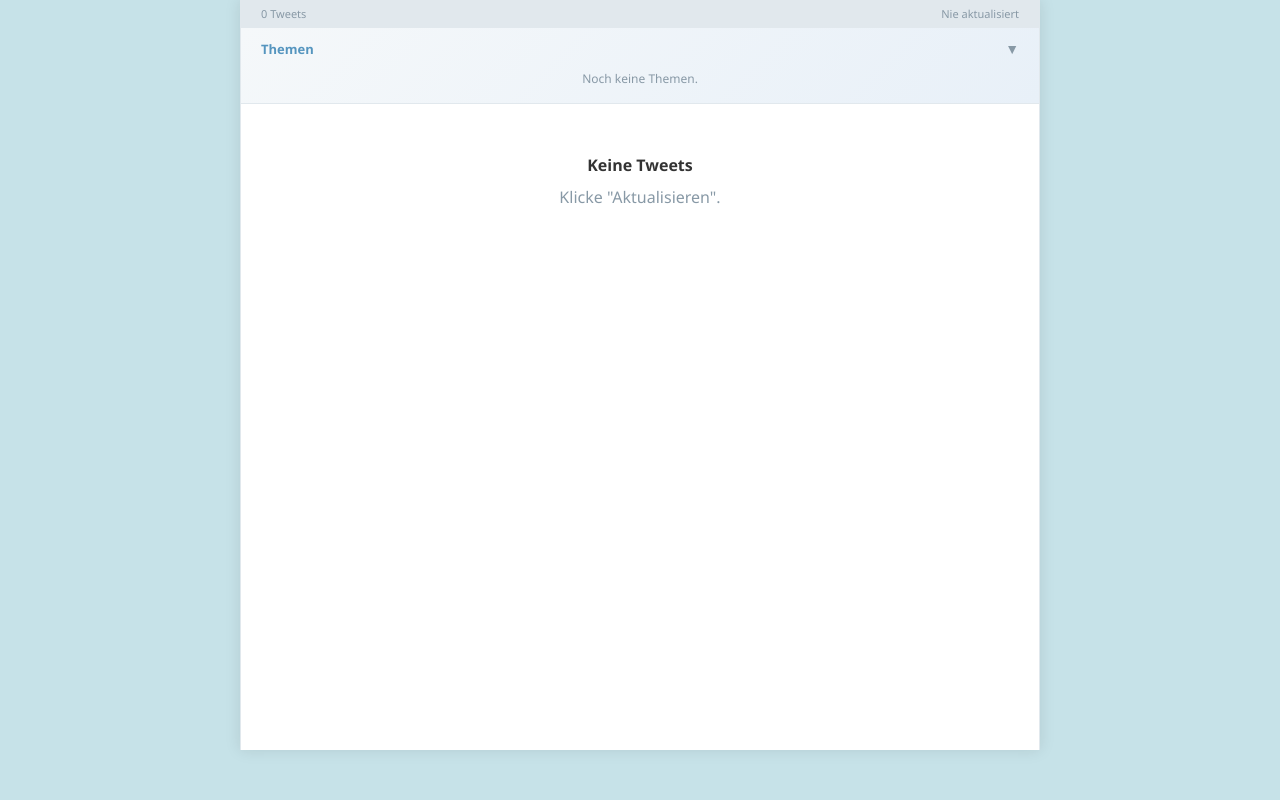
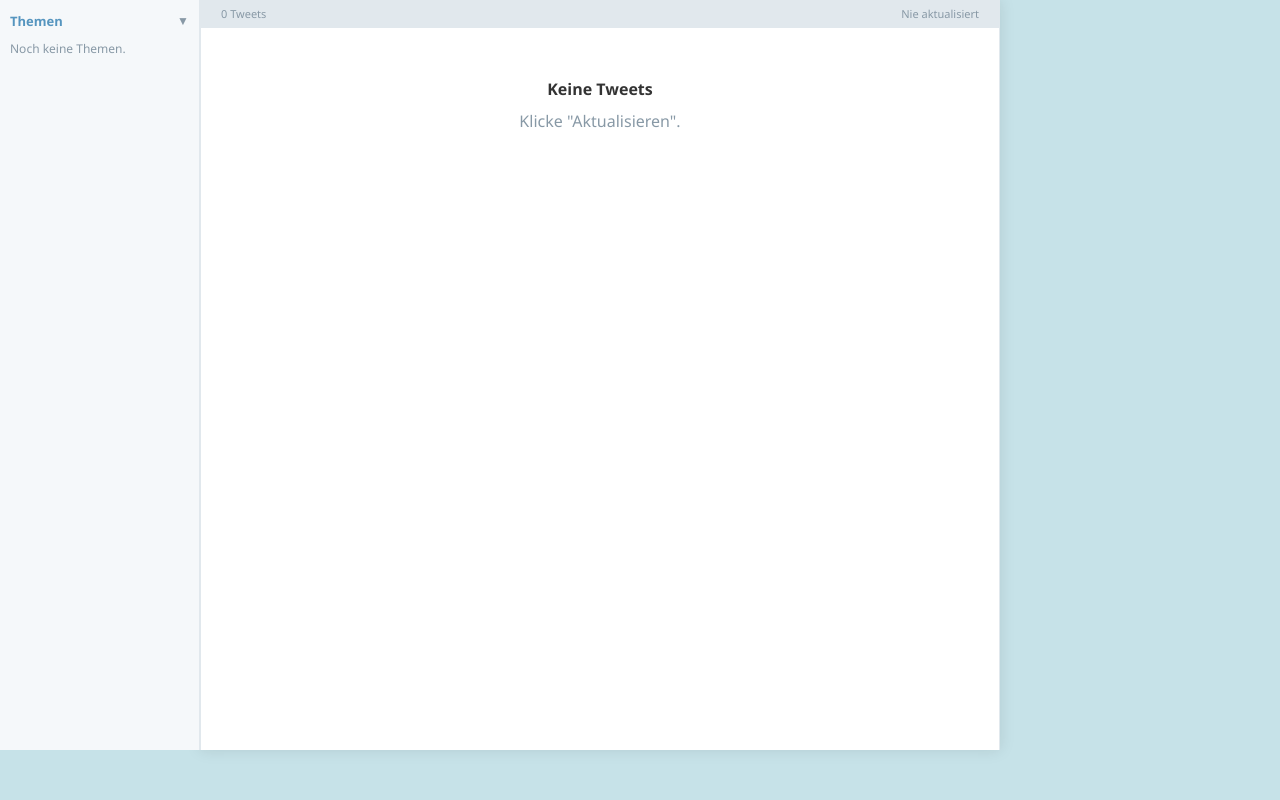
Before and after one commit to EarlofBurl/oldschool-twitter, a Flask app: page / in a window 1280 px wide. Shown: the part 50-850 px from the top of the page. Run offline with Flask 3, Linux system fonts and the light colour scheme; data that the repository does not hold is empty; parts of the project's set-up code (start-up, migrations or seed data) failed here and were passed over.

Commit message:
Fix double-# hashtag bug, move cloud to left sidebar, add 15min auto-refresh

```diff
--- a/app.py
+++ b/app.py
@@ -582,7 +582,7 @@ def get_hashtags():
         for tag in extract_hashtags(tweet.get('description', '') + ' ' + tweet.get('title', '')):
             tag_counts[tag] = tag_counts.get(tag, 0) + 1
     sorted_tags = sorted(tag_counts.items(), key=lambda x: x[1], reverse=True)[:50]
-    return jsonify({'hashtags': [{'tag': '#' + t, 'count': c} for t, c in sorted_tags]})
+    return jsonify({'hashtags': [{'tag': t, 'count': c} for t, c in sorted_tags]})
 
 
 @app.route('/')
--- a/templates/index.html
+++ b/templates/index.html
@@ -63,21 +63,21 @@
         .sidebar-overlay { position: fixed; top: 50px; left: 0; right: 0; bottom: 0; background: rgba(0,0,0,0.3); z-index: 85; display: none; }
         .sidebar-overlay.open { display: block; }
 
-        /* --- Hashtag Cloud --- */
-        #tagcloud { padding: 12px 20px; border-bottom: 1px solid #E1E8ED; background: linear-gradient(135deg, #F5F8FA 0%, #E8F0F8 100%); }
-        .tc-header { font-weight: bold; font-size: 13px; color: #5595BF; margin-bottom: 8px; display: flex; justify-content: space-between; align-items: center; }
-        .tc-toggle { background: none; border: none; font-size: 14px; cursor: pointer; color: #8899A6; }
+        /* --- Hashtag Cloud (left side) --- */
+        #tagcloud { position: fixed; top: 50px; left: 0; bottom: 0; width: 200px; background: #F5F8FA; border-right: 1px solid #E1E8ED; overflow-y: auto; padding: 12px 10px; z-index: 80; }
+        .tc-header { font-weight: bold; font-size: 13px; color: #5595BF; margin-bottom: 10px; display: flex; justify-content: space-between; align-items: center; }
+        .tc-toggle { background: none; border: none; font-size: 12px; cursor: pointer; color: #8899A6; }
         .tc-toggle:hover { color: #5595BF; }
-        .tc-tags { display: flex; flex-wrap: wrap; gap: 5px; align-items: center; justify-content: center; padding: 4px 0; }
-        .tc-tag { background: white; color: #5595BF; padding: 3px 10px; border-radius: 14px; font-size: 12px; cursor: pointer; white-space: nowrap; border: 1px solid #D6E4EF; transition: all 0.15s; }
-        .tc-tag:hover { background: #5595BF; color: white; border-color: #5595BF; transform: scale(1.05); }
+        .tc-tags { display: flex; flex-wrap: wrap; gap: 5px; align-items: flex-start; }
+        .tc-tag { background: white; color: #5595BF; padding: 3px 9px; border-radius: 12px; font-size: 11px; cursor: pointer; white-space: nowrap; border: 1px solid #D6E4EF; transition: all 0.15s; display: inline-block; }
+        .tc-tag:hover { background: #5595BF; color: white; border-color: #5595BF; }
         .tc-tag.active { background: #5595BF; color: white; border-color: #3B7BA8; }
-        .tc-filter-info { margin-top: 8px; padding: 6px 10px; background: #FFF3E0; color: #E65100; border-radius: 14px; font-size: 12px; display: none; align-items: center; justify-content: space-between; border: 1px solid #FFE0B2; }
+        .tc-filter-info { margin-top: 8px; padding: 5px 8px; background: #FFF3E0; color: #E65100; border-radius: 10px; font-size: 11px; display: none; align-items: center; justify-content: space-between; border: 1px solid #FFE0B2; }
         .tc-filter-info.show { display: flex; }
-        .tc-filter-info button { background: none; border: none; color: #E65100; cursor: pointer; font-weight: bold; font-size: 12px; }
+        .tc-filter-info button { background: none; border: none; color: #E65100; cursor: pointer; font-weight: bold; font-size: 11px; }
 
         /* --- Main --- */
-        #main { margin-top: 50px; max-width: 800px; margin-left: auto; margin-right: auto; background-color: white; min-height: calc(100vh - 50px); border-left: 1px solid #E1E8ED; border-right: 1px solid #E1E8ED; box-shadow: 0 0 15px rgba(0,0,0,0.1); }
+        #main { margin-top: 50px; margin-left: 200px; max-width: 800px; margin-right: auto; background-color: white; min-height: calc(100vh - 50px); border-left: 1px solid #E1E8ED; border-right: 1px solid #E1E8ED; box-shadow: 0 0 15px rgba(0,0,0,0.1); }
         #main.search-open { margin-top: 95px; }
         #status-bar { background: #E1E8ED; padding: 6px 20px; font-size: 11px; color: #8899A6; border-bottom: 1px solid #E1E8ED; display: flex; justify-content: space-between; }
 
@@ -181,15 +181,16 @@
         <div class="feed-list" id="feed-list"></div>
     </div>
 
+    <div id="tagcloud">
+        <div class="tc-header">Themen <button class="tc-toggle" id="tc-toggle" onclick="toggleCloudCollapse()">&#9660;</button></div>
+        <div class="tc-tags" id="tc-tags"></div>
+        <div class="tc-filter-info" id="tc-filter-info"><span id="tc-filter-label"></span><button onclick="clearTagFilter()">x</button></div>
+    </div>
+
     <div id="main">
         <div id="status-bar">
             <span id="tweet-count">0 Tweets</span>
             <span id="last-refresh">Nie aktualisiert</span>
-        </div>
-        <div id="tagcloud">
-            <div class="tc-header">Themen <button class="tc-toggle" id="tc-toggle" onclick="toggleCloudCollapse()">&#9660;</button></div>
-            <div class="tc-tags" id="tc-tags"></div>
-            <div class="tc-filter-info" id="tc-filter-info"><span id="tc-filter-label"></span><button onclick="clearTagFilter()">Filter entfernen</button></div>
         </div>
         <div class="timeline" id="timeline"><div class="loading">Lade Timeline...</div></div>
     </div>
@@ -465,6 +466,7 @@ window.addEventListener('scroll',function(){if((window.innerHeight+window.scroll
 loadTimeline();
 loadHashtags();
 fetch('/api/timeline').then(function(r){return r.json();}).then(function(d){if(d.total===0)refreshTimeline(false);});
+setInterval(function(){refreshTimeline(false);},15*60*1000);
 </script>
 </body>
 </html>
```
